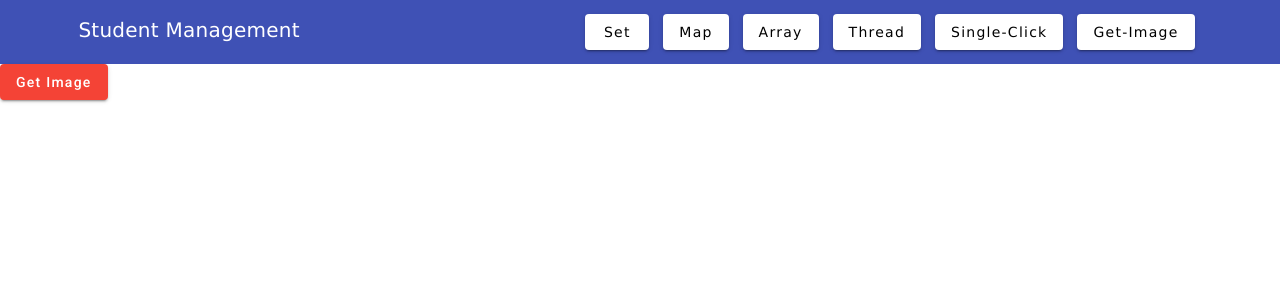
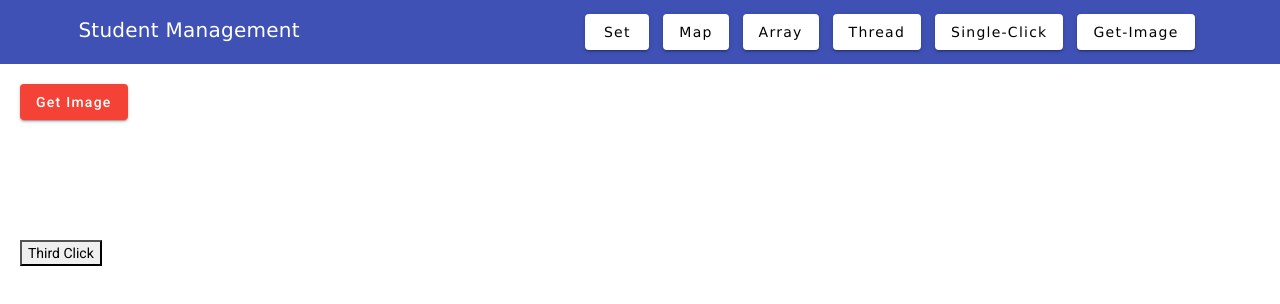
Before and after one commit to Haresh-thumar/data_structure_project, an Angular app: page /getImage in a window 1280 px wide. Shown: the top 304 px of the page. Built offline with nearby package versions, Linux system fonts and the light colour scheme.

Commit message:
loader with button click event

```diff
--- a/src/app/app.component.scss
+++ b/src/app/app.component.scss
@@ -23,16 +23,16 @@
 
 
 /*---------- for Loader css -----------*/
-.overlay {
-  position: fixed;
-  display: block;
-  width: 100%;
-  height: 100%;
-  top: 0;
-  left: 0;
-  background-color: rgba(74, 74, 74, .4);
-  z-index: 99999;
-}
+// .overlay {
+//   position: fixed;
+//   display: block;
+//   width: 100%;
+//   height: 100%;
+//   top: 0;
+//   left: 0;
+//   background-color: rgba(255, 255, 255, 0.9);
+//   z-index: 99999;
+// }
 
 .spinner {
   position: absolute;
--- a/src/app/get-image/get-image.component.html
+++ b/src/app/get-image/get-image.component.html
@@ -1,5 +1,7 @@
-<button mat-raised-button color="warn" (click)="getImagesFromApi($event)" id="submitButton">Get Image</button>
-
+<!--------------------------------------------------------------------------------------------------------------------
+                            Get-Image Api call with Loader & Disable Window Pointer Events
+--------------------------------------------------------------------------------------------------------------------->
+<button mat-raised-button color="warn" (click)="getImagesFromApi()">Get Image</button>
 <div class="container-fluid">
     <div class="row text-center">
         <div class="col" *ngFor="let data of images">
@@ -9,6 +11,12 @@
     </div>
 </div>
 
+
 <br><br>
 <br><br>
-<br><br>
+
+
+<!--------------------------------------------------------------------------------------------------------------------
+                            Get-Image Api call with Loader & Disable Window Pointer Events
+--------------------------------------------------------------------------------------------------------------------->
+<button (click)="thirdMethod($event)" >Third Click</button>
--- a/src/app/get-image/get-image.component.scss
+++ b/src/app/get-image/get-image.component.scss
@@ -0,0 +1,3 @@
+button {
+    margin: 20px;
+}
--- a/src/app/get-image/get-image.component.ts
+++ b/src/app/get-image/get-image.component.ts
@@ -15,10 +15,9 @@ export class GetImageComponent implements OnInit {
 
   ngOnInit(): void { }
 
-  /*----------- Get-Image from Url with Loader -----------*/
+  /*----------- Get-Image Api call with Loader & Disable Window Pointer Events -----------*/
   images: any;
-  getImagesFromApi(event: any) {
-    event.disabled = true;
+  getImagesFromApi() {
     this.loader.showLoader();
     this.api.getImg().subscribe({
       next: (res: any) => {
@@ -26,23 +25,32 @@ export class GetImageComponent implements OnInit {
       },
       error: (err: ErrorHandler) => {
         console.log(err);
-        event.target.disabled = false;
+        // this.loader.stopLoader();
       },
       complete: () => {
         console.log('Image Get Successfully');
         this.loader.stopLoader();
-        event.target.disabled = false;
       }
     })
   }
 
 
-
-
-
-
-
-
+/*----------- Observable call with Button Disabled -----------*/
+  thirdMethod(event: any) {
+    event.target.disabled = true;
+    setTimeout(() => {
+      from([50, 15, 20, 30, 40])
+        .pipe(
+          map(item => item * 2)
+        )
+        .subscribe(
+          item => console.log(`Resulting item...${item}`),
+          err => console.log(`Error Ocurred ${err}`),
+          () => console.log(`Completed`)
+        )
+      event.target.disabled = false;
+    }, 2000)
+  }
 
 
 }
--- a/src/app/services/user-data.service.ts
+++ b/src/app/services/user-data.service.ts
@@ -38,9 +38,11 @@ export class UserDataService {
   isLoading = new Subject<boolean>();
   showLoader() {
     this.isLoading.next(true);
+    document.body.style.pointerEvents = 'none';
   }
   stopLoader() {
     this.isLoading.next(false);
+    document.body.style.pointerEvents = 'auto';
   }
 
 
```
